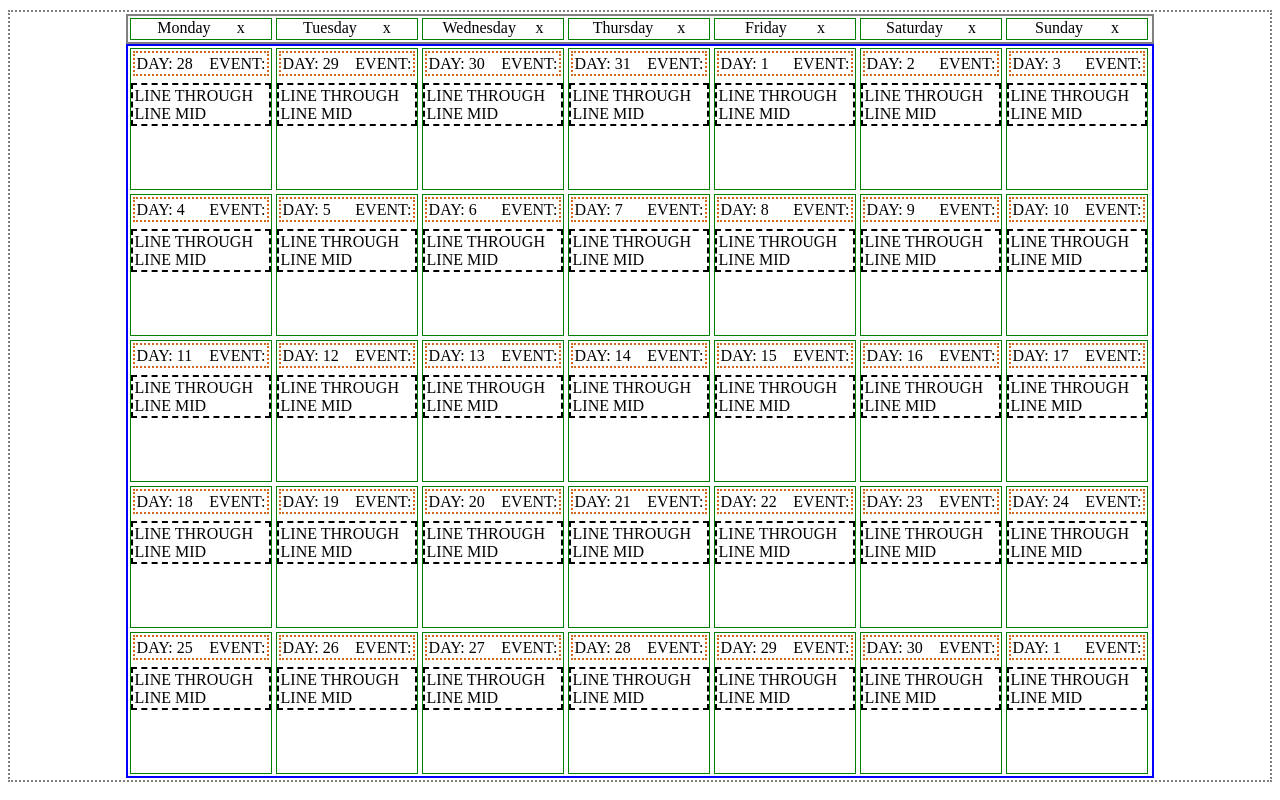
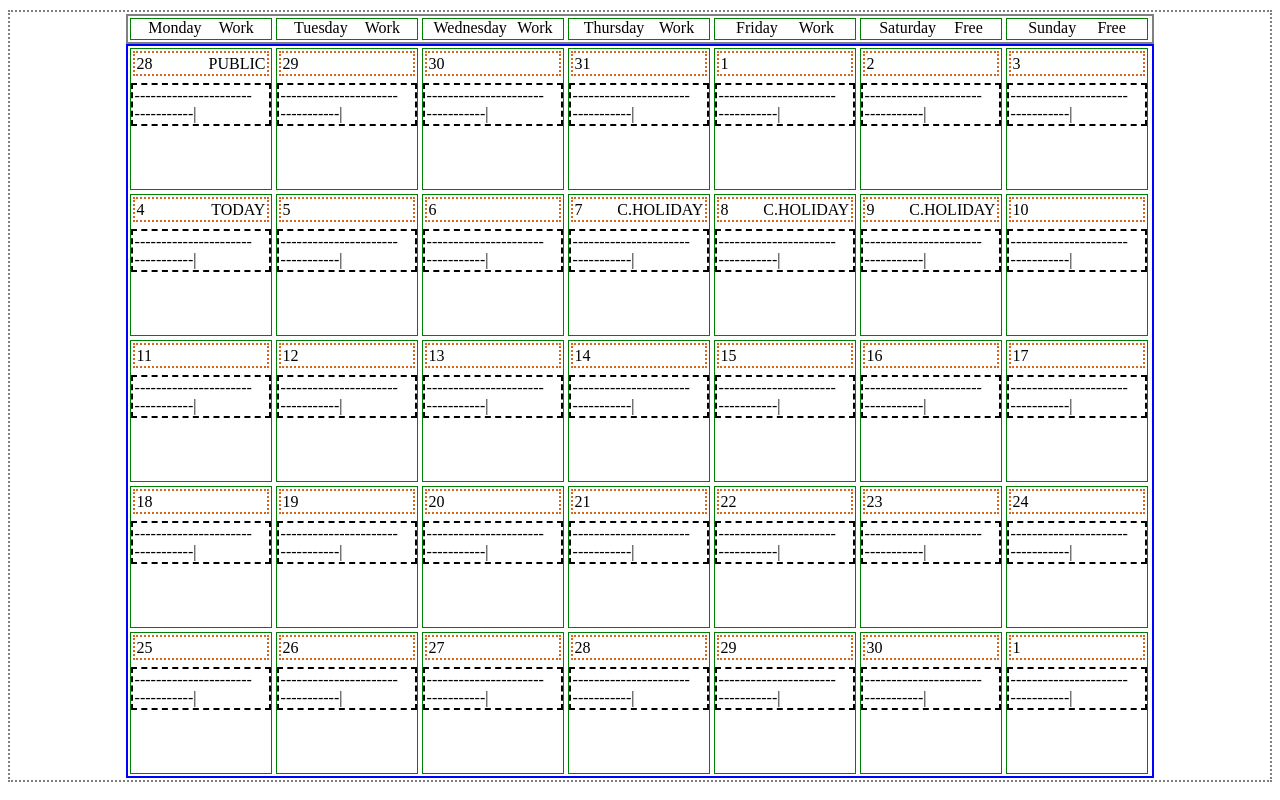
Before and after one commit to maciejk77/calendar-app, a React (Create React App) app: page / in a window 1280 px wide. Built offline with nearby package versions, Linux system fonts and the light colour scheme.

Commit message:
Added mock data

```diff
--- a/src/App.js
+++ b/src/App.js
@@ -1,20 +1,44 @@
 import React, { Component } from 'react';
 import Calendar from './components/calendar.js';
+//import fixed_data from './data/fixed_data.js';
 
 class App extends Component {
   constructor(props) {
     super(props);
 
     this.state = {
+      // calendar: fixed_data.data.calendar,
+      // weekdays: fixed_data.data.weekdays,
+      // people: fixed_data.data.people
       calendar: [
-        {'day':28}, {'day':29}, {'day':30}, {'day': 31}, {'day':1}, {'day':2}, {'day':3},
-        {'day':4}, {'day':5}, {'day':6}, {'day':7}, {'day':8}, {'day':9}, {'day':10},
+        {'day':28, 'event': 'PUBLIC'}, {'day':29}, {'day':30}, {'day': 31}, {'day':1}, {'day':2}, {'day':3},
+        {'day':4, 'event': 'TODAY'}, {'day':5}, {'day':6}, {'day':7, 'event': 'C.HOLIDAY'}, {'day':8, 'event': 'C.HOLIDAY'},
+        {'day':9, 'event': 'C.HOLIDAY'}, {'day':10},
         {'day':11}, {'day':12}, {'day':13}, {'day':14}, {'day':15}, {'day':16}, {'day':17},
         {'day':18}, {'day':19}, {'day':20}, {'day':21}, {'day':22}, {'day':23}, {'day':24},
         {'day':25}, {'day':26}, {'day':27}, {'day':28}, {'day':29}, {'day':30}, {'day': 1}
       ],
       weekdays: [
-        {'day': 'Monday'}, {'day': 'Tuesday'}, {'day': 'Wednesday'}, {'day': 'Thursday'}, {'day': 'Friday'}, {'day': 'Saturday'},{'day': 'Sunday'}
+        {'day': 'Monday', 'is_weekend': false}, {'day': 'Tuesday', 'is_weekend': false},
+        {'day': 'Wednesday', 'is_weekend': false}, {'day': 'Thursday', 'is_weekend': false},
+        {'day': 'Friday', 'is_weekend': false},
+        {'day': 'Saturday', 'is_weekend': true}, {'day': 'Sunday', 'is_weekend': true}
+      ],
+      people: [
+        { 'name': 'SK', 'colour': 'orange', days: [{'day': 1, 'finish': true, 'label': 'SK' }] },
+        { 'name': 'MW', 'colour': 'red', days: [{'day': 1, 'finish': true, 'label': 'MW' }] },
+        { 'name': 'BG', 'colour': 'green',
+          days: [
+            {'day': 28, 'finish': true}, {'day': 26, 'label': 'BG'}, {'day': 27},
+            {'day': 28}, {'day': 29}, {'day': 30}, {'day': 1, 'finish': true},
+          ]
+        },
+        { 'name': 'DB', 'colour': 'blue',
+          days: [
+            {'day': 28, 'finish': true}, {'day': 26, 'label': 'BG'}, {'day': 27},
+            {'day': 28}, {'day': 29}, {'day': 30}, {'day': 1, 'finish': true},
+          ]
+        }
       ]
     }
   }
--- a/src/components/calendar.js
+++ b/src/components/calendar.js
@@ -8,10 +8,11 @@ class Calendar extends Component {
 
   render_calendar() {
     if(!this.props) { return null };
-    return this.props.calendar.map( item =>
-      <div>
+    return this.props.calendar.map( (item, ind) =>
+      <div key={`calendar_item-${ind}`}>
         <CalendarItem
         day={item.day}
+        event={item.event}
         />
       </div>
     )
@@ -19,10 +20,11 @@ class Calendar extends Component {
 
   render_weekdays() {
     if(!this.props) { return null };
-    return this.props.weekdays.map( item =>
-      <div>
+    return this.props.weekdays.map( (item, ind) =>
+      <div key={`weekdays_item-${ind}`}>
         <WeekdayItem
         day={item.day}
+        is_weekend={item.is_weekend}
         />
       </div>
     )
--- a/src/components/calendar_item.js
+++ b/src/components/calendar_item.js
@@ -6,13 +6,13 @@ const CalendarItem = (props) => {
     <div className="calendar_item">
 
       <div className="top-bar">
-        <div className="top-bar__day">DAY: {props.day}</div>
-        <div className="top-bar__event">EVENT: </div>
+        <div className="top-bar__day">{props.day}</div>
+        <div className="top-bar__event">{props.event}</div>
       </div>
 
       <div className="bottom-box">
-        <div className="bottom-box__finished">LINE THROUGH</div>
-        <div className="bottom-box__not-finished">LINE MID</div>
+        <div className="bottom-box__finished">----------------------</div>
+        <div className="bottom-box__not-finished">-----------|</div>
       </div>
 
     </div>
--- a/src/components/weekday_item.js
+++ b/src/components/weekday_item.js
@@ -5,7 +5,7 @@ const WeekdayItem = (props) => {
   return (
     <div className="weekday_item">
       <div>{props.day}</div>
-      <div>x</div>
+      <div>{props.is_weekend ? "Free" : "Work"}</div>
     </div>
   )
 }
--- /dev/null
+++ b/src/data/fixed_data.js
@@ -0,0 +1,32 @@
+const data = {
+    calendar: [
+      {'day':28, 'event': 'PUBLIC'}, {'day':29}, {'day':30}, {'day': 31}, {'day':1}, {'day':2}, {'day':3},
+      {'day':4, 'event': 'TODAY'}, {'day':5}, {'day':6}, {'day':7, 'event': 'C.HOLIDAY'}, {'day':8, 'event': 'C.HOLIDAY'},
+      {'day':9, 'event': 'C.HOLIDAY'}, {'day':10},
+      {'day':11}, {'day':12}, {'day':13}, {'day':14}, {'day':15}, {'day':16}, {'day':17},
+      {'day':18}, {'day':19}, {'day':20}, {'day':21}, {'day':22}, {'day':23}, {'day':24},
+      {'day':25}, {'day':26}, {'day':27}, {'day':28}, {'day':29}, {'day':30}, {'day': 1}
+    ],
+    weekdays: [
+      {'day': 'Monday', 'is_weekend': false}, {'day': 'Tuesday', 'is_weekend': false},
+      {'day': 'Wednesday', 'is_weekend': false}, {'day': 'Thursday', 'is_weekend': false},
+      {'day': 'Friday', 'is_weekend': false},
+      {'day': 'Saturday', 'is_weekend': true}, {'day': 'Sunday', 'is_weekend': true}
+    ],
+    people: [
+      { 'name': 'SK', 'colour': 'orange', days: [{'day': 1, 'finish': true, 'label': 'SK' }] },
+      { 'name': 'MW', 'colour': 'red', days: [{'day': 1, 'finish': true, 'label': 'MW' }] },
+      { 'name': 'BG', 'colour': 'green',
+        days: [
+          {'day': 28, 'finish': true}, {'day': 26, 'label': 'BG'}, {'day': 27},
+          {'day': 28}, {'day': 29}, {'day': 30}, {'day': 1, 'finish': true},
+        ]
+      },
+      { 'name': 'DB', 'colour': 'blue',
+        days: [
+          {'day': 28, 'finish': true}, {'day': 26, 'label': 'BG'}, {'day': 27},
+          {'day': 28}, {'day': 29}, {'day': 30}, {'day': 1, 'finish': true},
+        ]
+      }
+    ]
+  }
```
